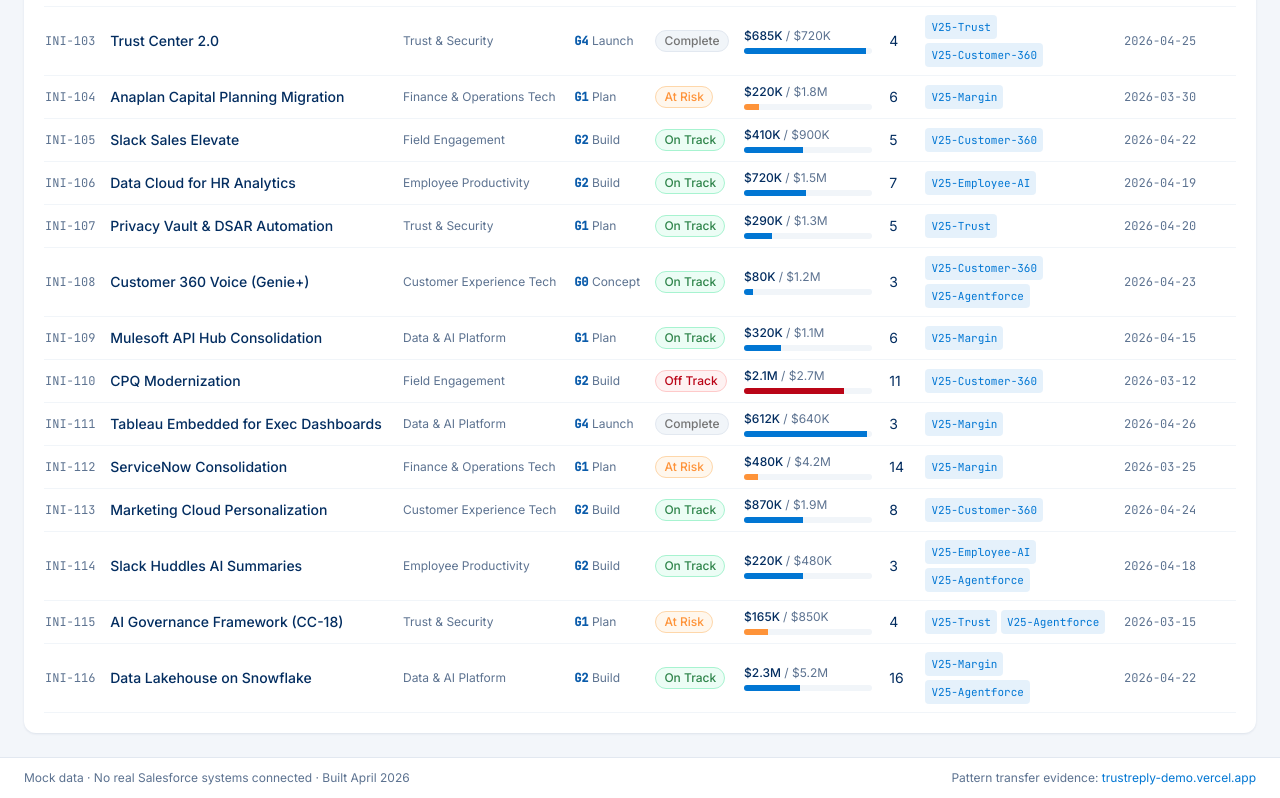
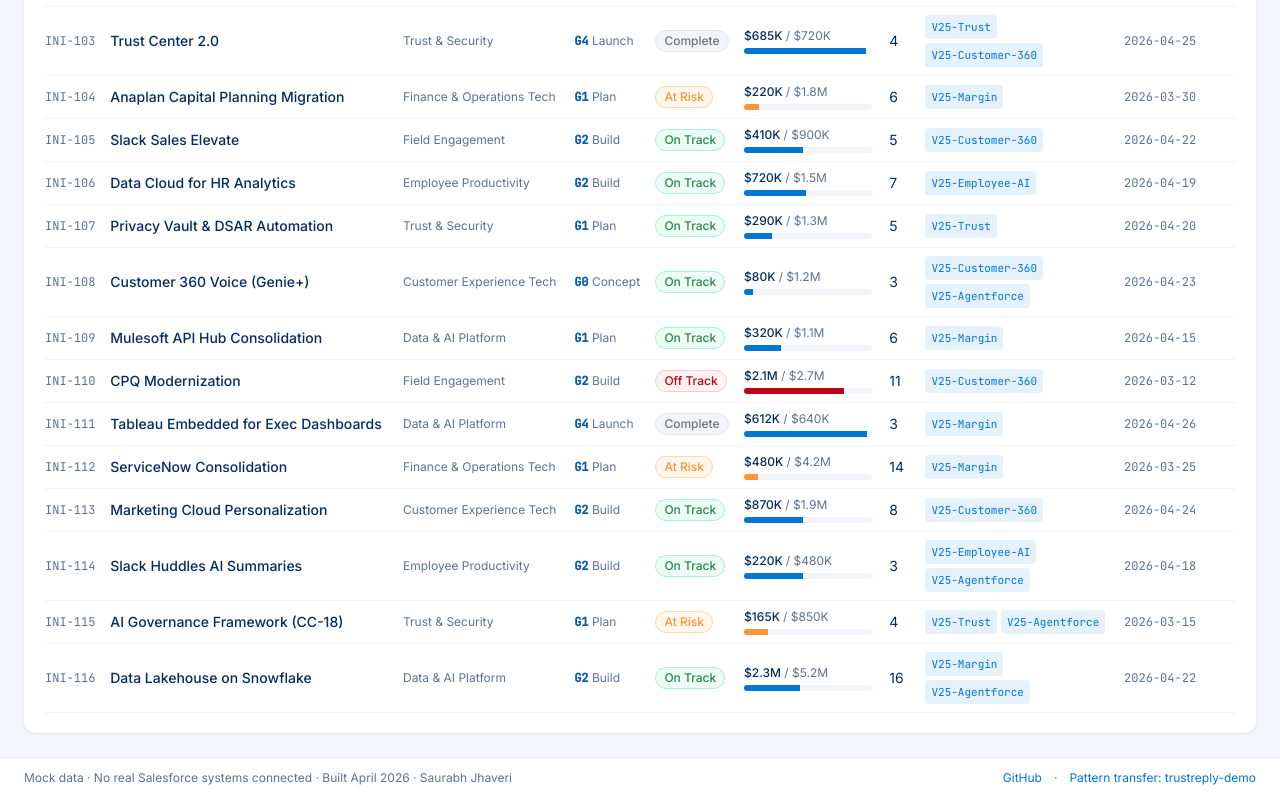
Before and after one commit to saurabhj1986/portfolioiq-demo, a React (Vite) app: page / in a window 1280 px wide. Shown: the part 1218-2016 px from the top of the page. Built offline with nearby package versions, Linux system fonts and the light colour scheme.

Commit message:
Add live URL + GitHub link to README, DEMO_SCRIPT, and app footer

```diff
--- a/src/App.jsx
+++ b/src/App.jsx
@@ -71,9 +71,13 @@ export default function App() {
 
       {/* Footer */}
       <footer className="border-t border-slate-200 bg-white">
-        <div className="max-w-[1400px] mx-auto px-6 py-3 flex items-center justify-between text-xs text-sfmuted">
-          <span>Mock data · No real Salesforce systems connected · Built April 2026</span>
-          <span>Pattern transfer evidence: <a href="https://trustreply-demo.vercel.app" className="text-sfblue hover:underline" target="_blank" rel="noreferrer">trustreply-demo.vercel.app</a></span>
+        <div className="max-w-[1400px] mx-auto px-6 py-3 flex items-center justify-between text-xs text-sfmuted flex-wrap gap-2">
+          <span>Mock data · No real Salesforce systems connected · Built April 2026 · Saurabh Jhaveri</span>
+          <span className="flex items-center gap-3">
+            <a href="https://github.com/saurabhj1986/portfolioiq-demo" className="text-sfblue hover:underline" target="_blank" rel="noreferrer">GitHub</a>
+            <span>·</span>
+            <a href="https://trustreply-demo.vercel.app" className="text-sfblue hover:underline" target="_blank" rel="noreferrer">Pattern transfer: trustreply-demo</a>
+          </span>
         </div>
       </footer>
     </div>
```
Also changed, not shown: 2 other files (tests, documents, lock files or other folders).
